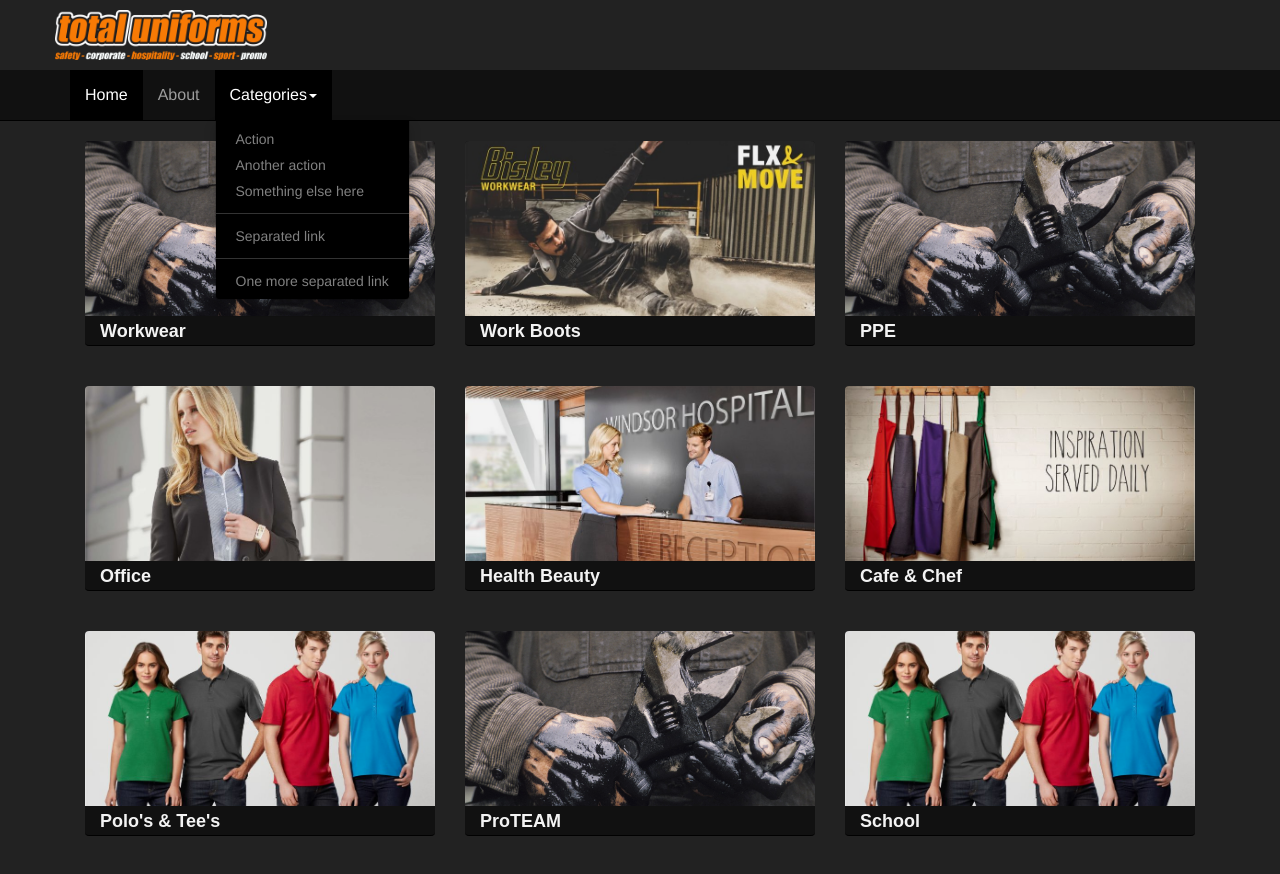
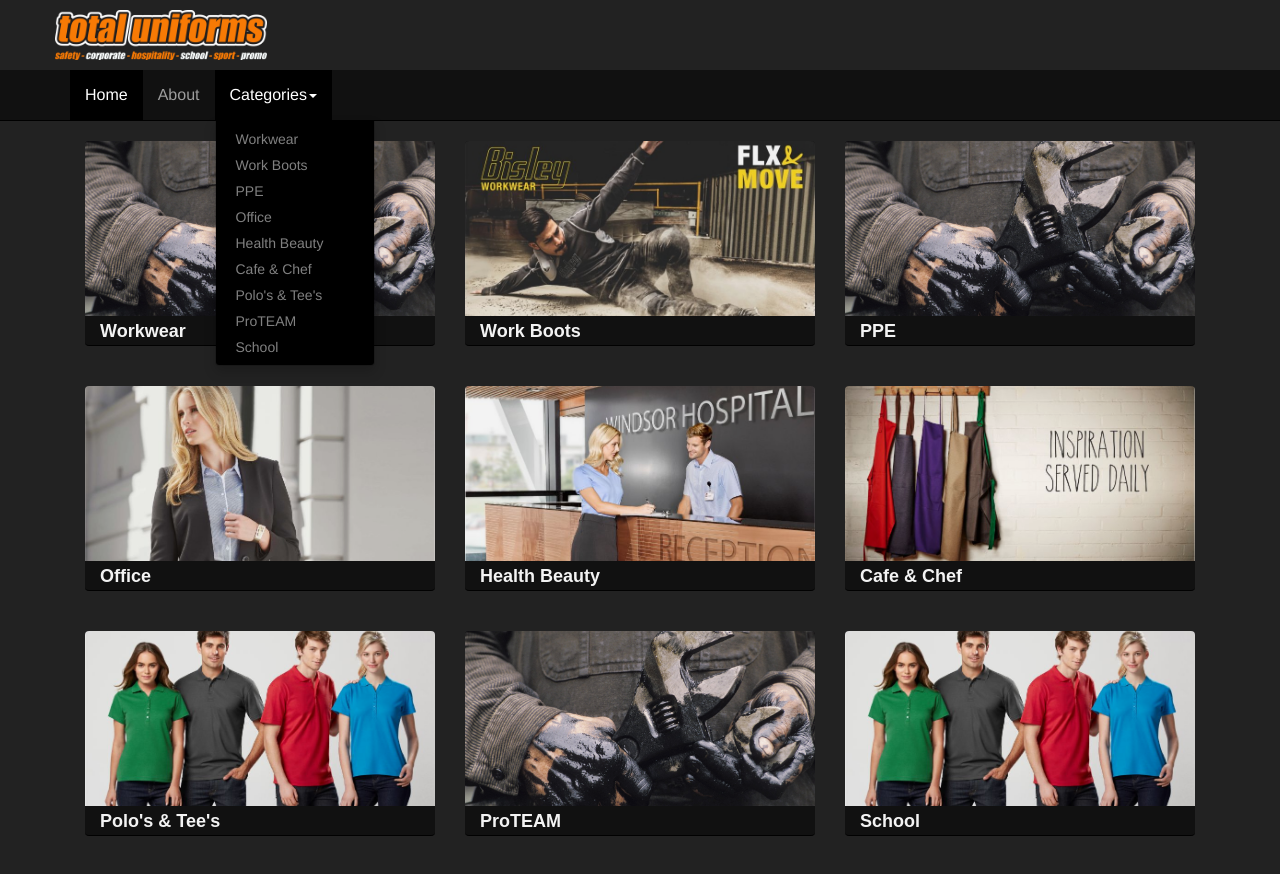
Before and after one commit to totaluniforms/totaluniforms, an Angular app: page / in a window 1280 px wide. Both pictures are taken after a click on the button "Categories". Built offline with nearby package versions, Linux system fonts and the light colour scheme.

Commit message:
Add categories to header

```diff
--- a/src/app/card/card.component.ts
+++ b/src/app/card/card.component.ts
@@ -15,7 +15,6 @@
 
   ngOnInit() {
 
-    console.log(this.category);
   }
 
 }
--- a/src/app/navigation/navigation.component.html
+++ b/src/app/navigation/navigation.component.html
@@ -27,13 +27,9 @@
         <li class="dropdown">
           <a href="#" class="dropdown-toggle" data-toggle="dropdown" role="button" aria-haspopup="true" aria-expanded="false">Categories<span class="caret"></span></a>
           <ul class="dropdown-menu">
-            <li><a href="#">Action</a></li>
-            <li><a href="#">Another action</a></li>
-            <li><a href="#">Something else here</a></li>
-            <li role="separator" class="divider"></li>
-            <li><a href="#">Separated link</a></li>
-            <li role="separator" class="divider"></li>
-            <li><a href="#">One more separated link</a></li>
+            <li *ngFor="let category of categories">
+              <a href="#">{{category.name}}</a>
+            </li>
           </ul>
         </li>
       </ul>
```
